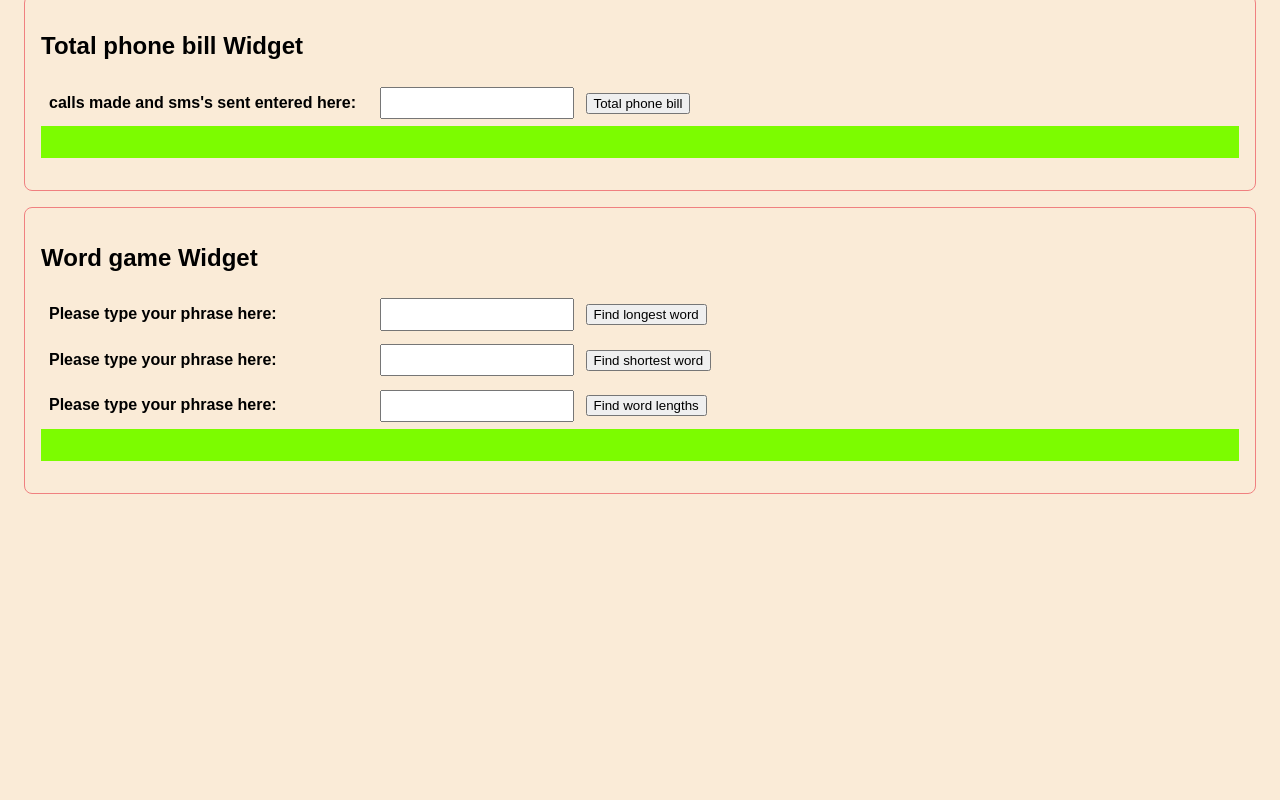
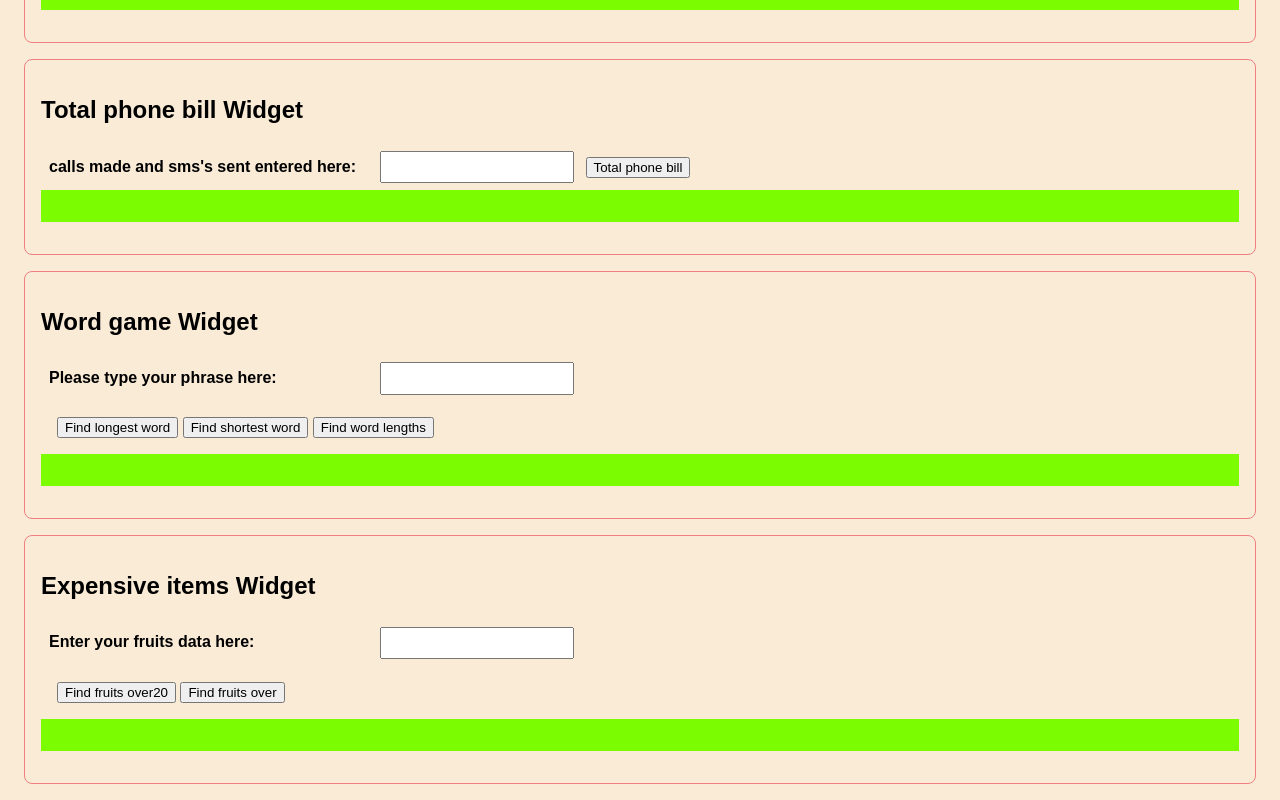
Before and after one commit to mabuzageorge/bootcamp-widgets, a plain HTML site: page index.html in a window 1280 px wide. Shown: the part 553-1353 px from the top of the page. Before the commit the page ends 1063 px from the top, so only its background shows below. Drawn offline with nearby package versions, Linux system fonts and the light colour scheme.

Commit message:
4 complete widgets

```diff
--- /dev/null
+++ b/expensive-widget.js
@@ -0,0 +1,15 @@
+document.addEventListener('alpine:init', () => {
+    Alpine.data('expensiveWidget', function() {
+        return {
+            itemList : '',
+            threshold : 20,
+            message : '',
+            findItemsOver20(){
+                this.message = findItemsOver20(this.itemList)
+            },
+            findItemsOver(){
+                this.message = findItemsOver20(this.itemList, this.threshold)
+            },
+        }
+    })
+})
--- /dev/null
+++ b/expensive.js
@@ -0,0 +1,34 @@
+var itemList = [
+    {name : 'apples', qty : 10},
+    {name : 'pears', qty : 37},
+    {name : 'bananas', qty : 27},
+    {name : 'apples', qty : 3},
+];
+function findItemsOver20(itemList){
+  	var arr =[];
+	for(var i=0;i<itemList.length;i++){
+    	var listItem = itemList[i];
+      if (listItem.qty> 20){
+        arr.push(listItem)
+      }
+    }
+  return arr
+}
+
+
+var itemList = [
+    {name : 'apples', qty : 40},
+    {name : 'pears', qty : 20},
+    {name : 'bananas', qty : 23},
+    {name : 'apples', qty : 37}
+];
+function findItemsOver(itemList,threshold){
+  var arr2 =[];
+  for(var i=0;i<itemList.length;i++){
+    	var listItem = itemList[i];
+      if (listItem.qty> threshold){
+        arr2.push(listItem)
+      }
+    }
+  return arr2
+}
--- a/greet-widget.js
+++ b/greet-widget.js
@@ -1,7 +1,7 @@
 document.addEventListener('alpine:init', () => {
     Alpine.data('greetWidget', function() {
         return {
-            name : '',
+            itemList : '',
             message : '',
             greetMe(){
                 this.message = greet(this.name)
--- a/index.html
+++ b/index.html
@@ -10,11 +10,13 @@
     <script src="airtime.js"></script>
     <script src="bill.js"></script>
     <script src="game.js"></script>
+    <script src="expensive.js"></script>
     <script src="//unpkg.com/alpinejs" defer></script>
     <script src="greet-widget.js"></script>
     <script src="airtime-widget.js"></script>
     <script src="bill-widget.js"></script>
     <script src="game-widget.js"></script>
+    <script src="expensive-widget.js"></script>
 </head>
 
 <body>
@@ -82,18 +84,12 @@
             <div class="input">
                 <label for="str">Please type your phrase here:</label>
                 <input type="text" x-model="str" id="str">
-                <button x-on:click="longestWord">Find longest word</button>
+
             </div>
 
-            <div class="input">
-                <label for="str">Please type your phrase here:</label>
-                <input type="text" x-model="str" id="str">
+            <div class="button">
+                <button x-on:click="longestWord">Find  longest word</button>
                 <button x-on:click="shortestWord">Find shortest word</button>
-            </div>
-
-            <div class="input">
-                <label for="str">Please type your phrase here:</label>
-                <input type="text" x-model="str" id="str">
                 <button x-on:click="wordLengths">Find word lengths</button>
             </div>
 
@@ -102,6 +98,36 @@
             </div>
         </div>
 
+        <div x-data="{
+            itemList : '',
+            threshold : 20,
+            message : '',
+            findItemsOver20(){
+                this.message = findItemsOver20(this.itemList)
+            },
+            findItemsOver(){
+                this.message = findItemsOver20(this.itemList, this.threshold)
+            },
+        }" class="widget">
+            <h2>Expensive items Widget</h2>
+
+            <div class="input">
+                <label for="itemList">Enter your fruits data here:</label>
+                <input type="text" x-model="itemList" x-model="threshold" id="itemList">
+
+            </div>
+
+            <div class="button">
+                <button x-on:click="findItemsOver20">Find fruits over20</button>
+                <button x-on:click="findItemsOver">Find fruits over</button>
+
+            </div>
+
+            <div class="message" x-text="message">
+                You will find your fruits data here...
+            </div>
+        </div>
+
 
 </div>
 </body>
--- a/style.css
+++ b/style.css
@@ -4,6 +4,8 @@ body{
 }
 h1{
     text-align: center;
+    background-color: greenyellow;
+    padding: 1em;
 }
 .message{
     padding: 1em;
@@ -30,3 +32,7 @@ h1{
     padding: 1em;
     border-radius: 0.5em;
 }
+.button{
+    padding: 0.5em;
+    margin: 00.5em;
+}
```
